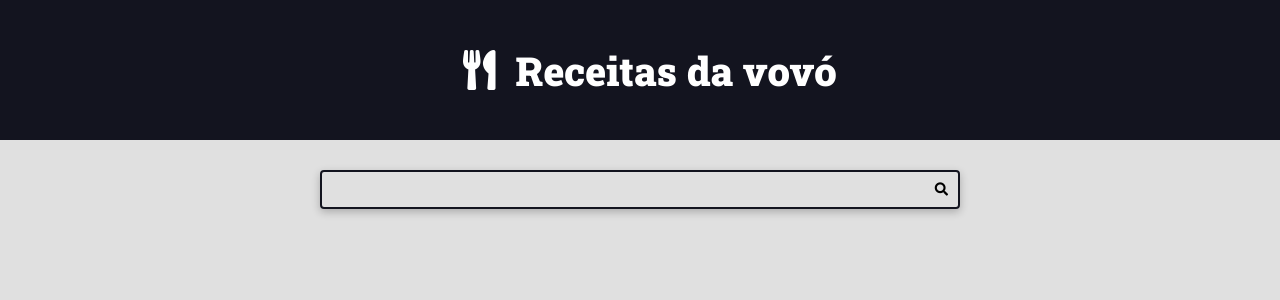
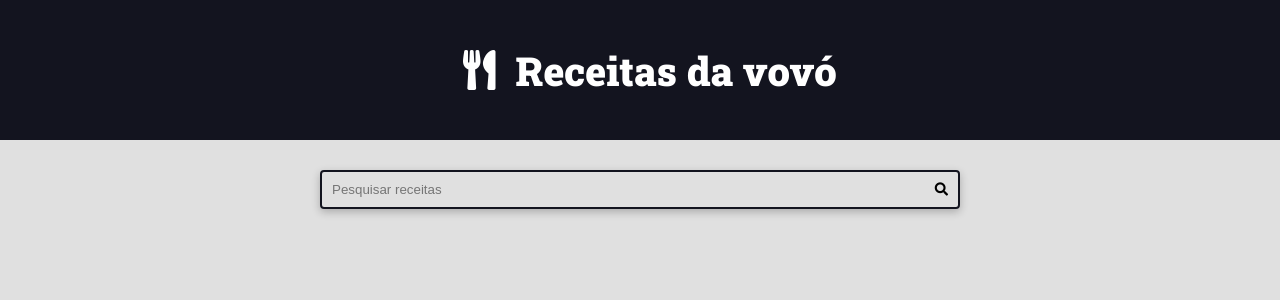
Before and after one commit to RodrigoErico/curso-django-receitas, a Django app: page / in a window 1280 px wide. Shown: the top 300 px of the page. Run offline with Django 4.2, Linux system fonts and the light colour scheme.

Commit message:
Adicionado placeholder em search.

```diff
--- a/recipes/templates/recipes/partials/search.html
+++ b/recipes/templates/recipes/partials/search.html
@@ -1,7 +1,7 @@
 <div class="seach-container">
   <div class="container">
     <form action="" class="search-form">
-      <input type="search" name="search" class="search-input">
+      <input type="search" name="search" placeholder="Pesquisar receitas" class="search-input">
       <button type="submit" class="search-button">
         <i class="fas fa-search"></i>
       </button>
```
